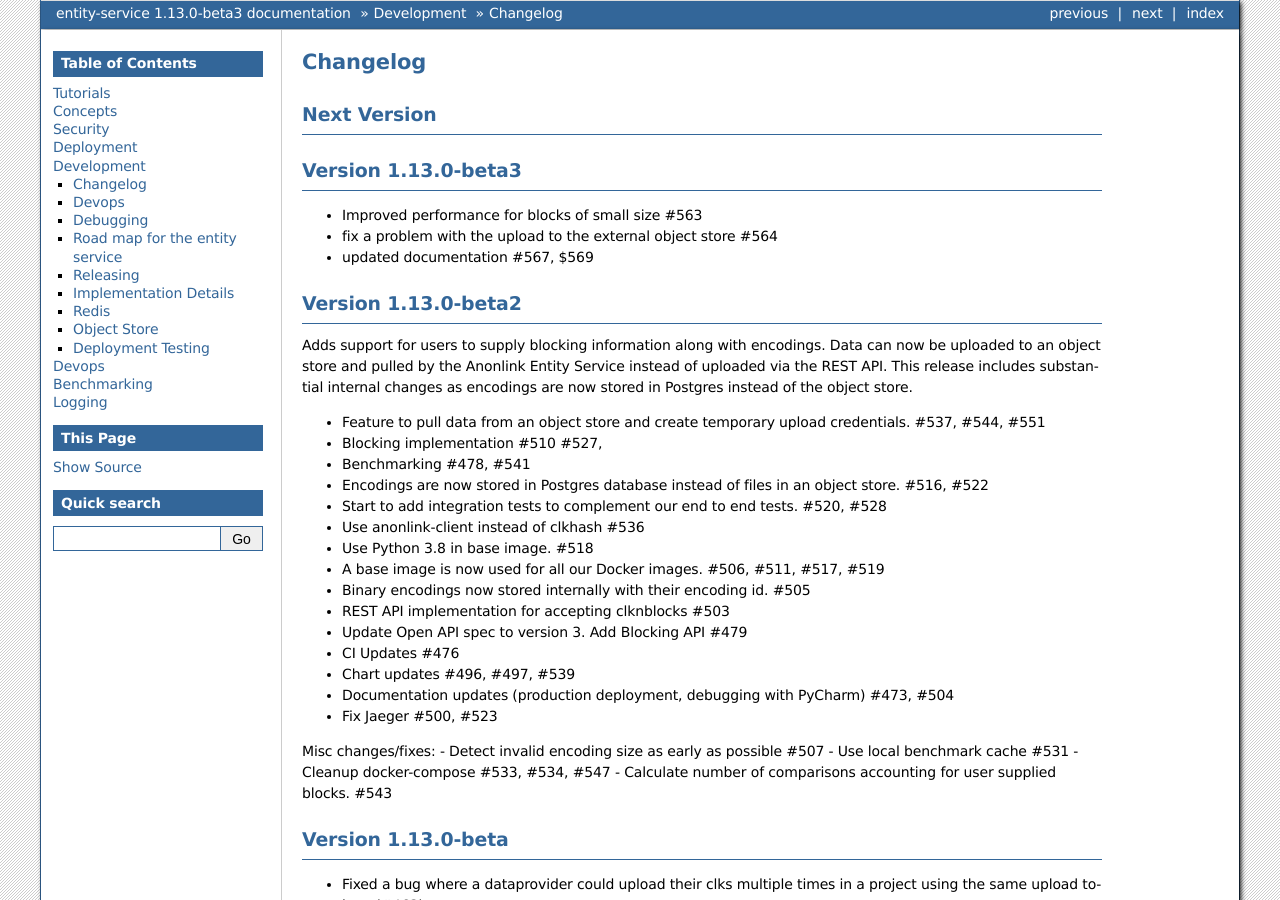
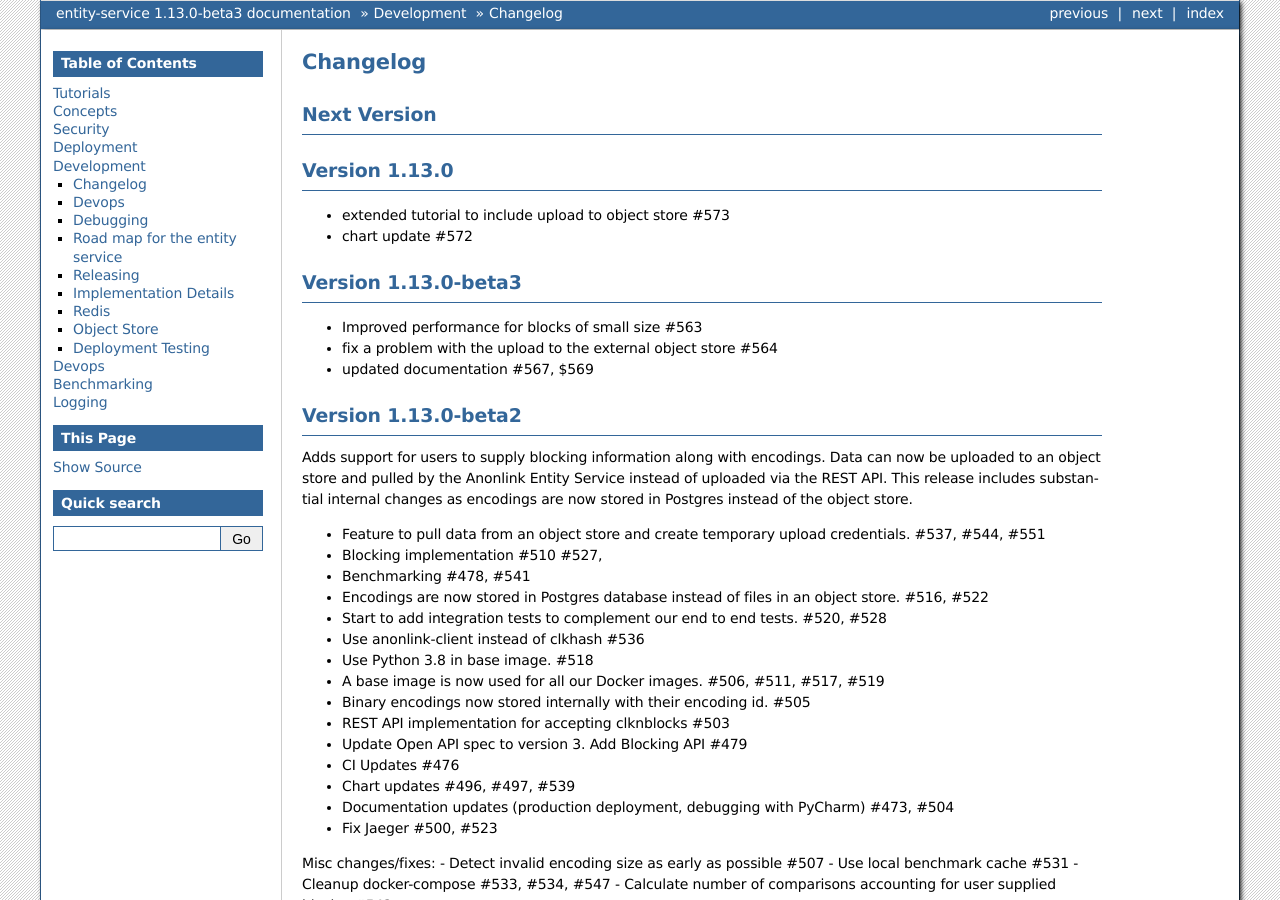
Before and after one commit to data61/anonlink-entity-service, a Sphinx documentation site: the page built from docs/changelog.rst, in a window 1280 px wide and 900 px high. Built offline with Sphinx 7.4.7, drawn with Linux system fonts in a browser that asks for light colours; formulas are drawn with MathJax 3; pages that are not in the unit, such as notebooks, are missing from menus.

Commit message:
updated changelog

```diff
--- a/docs/changelog.rst
+++ b/docs/changelog.rst
@@ -6,6 +6,12 @@ Changelog
 
 Next Version
 ------------
+
+Version 1.13.0
+--------------
+
+- extended tutorial to include upload to object store #573
+- chart update #572
 
 Version 1.13.0-beta3
 --------------------
```
